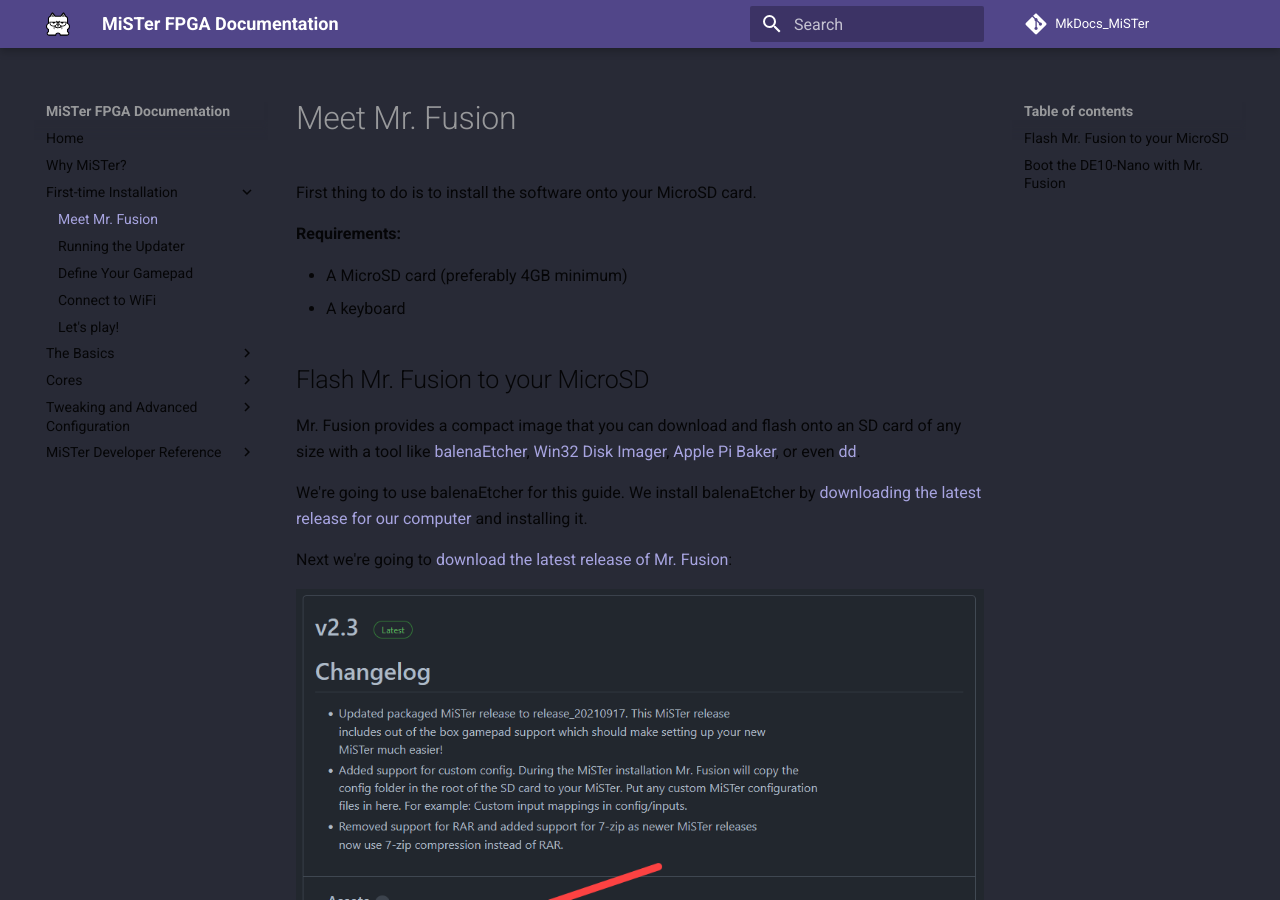
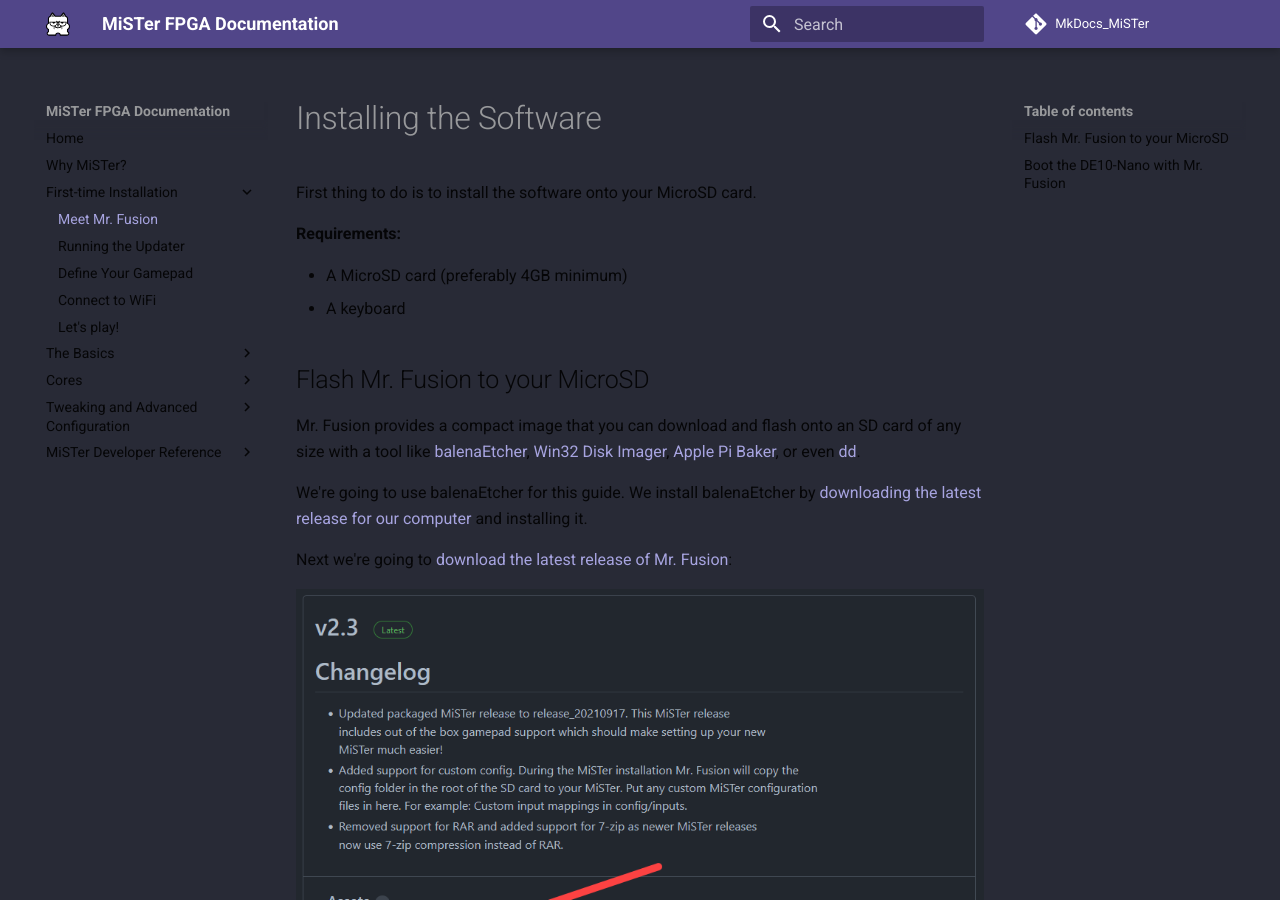
Before and after one commit to tofukazoo/MkDocs_MiSTer, an MkDocs documentation site: the page built from docs/setup/software.md, in a window 1280 px wide and 900 px high. Built offline with MkDocs 1.6.1 and Material for MkDocs 9.7.7, drawn with Linux system fonts in a browser that asks for light colours; comment, search, counter and statistics services are not loaded.

Commit message:
Update software.md

```diff
--- a/docs/setup/software.md
+++ b/docs/setup/software.md
@@ -1,4 +1,4 @@
-# Meet Mr. Fusion
+# Installing the Software
 
 First thing to do is to install the software onto your MicroSD card.
 
```
